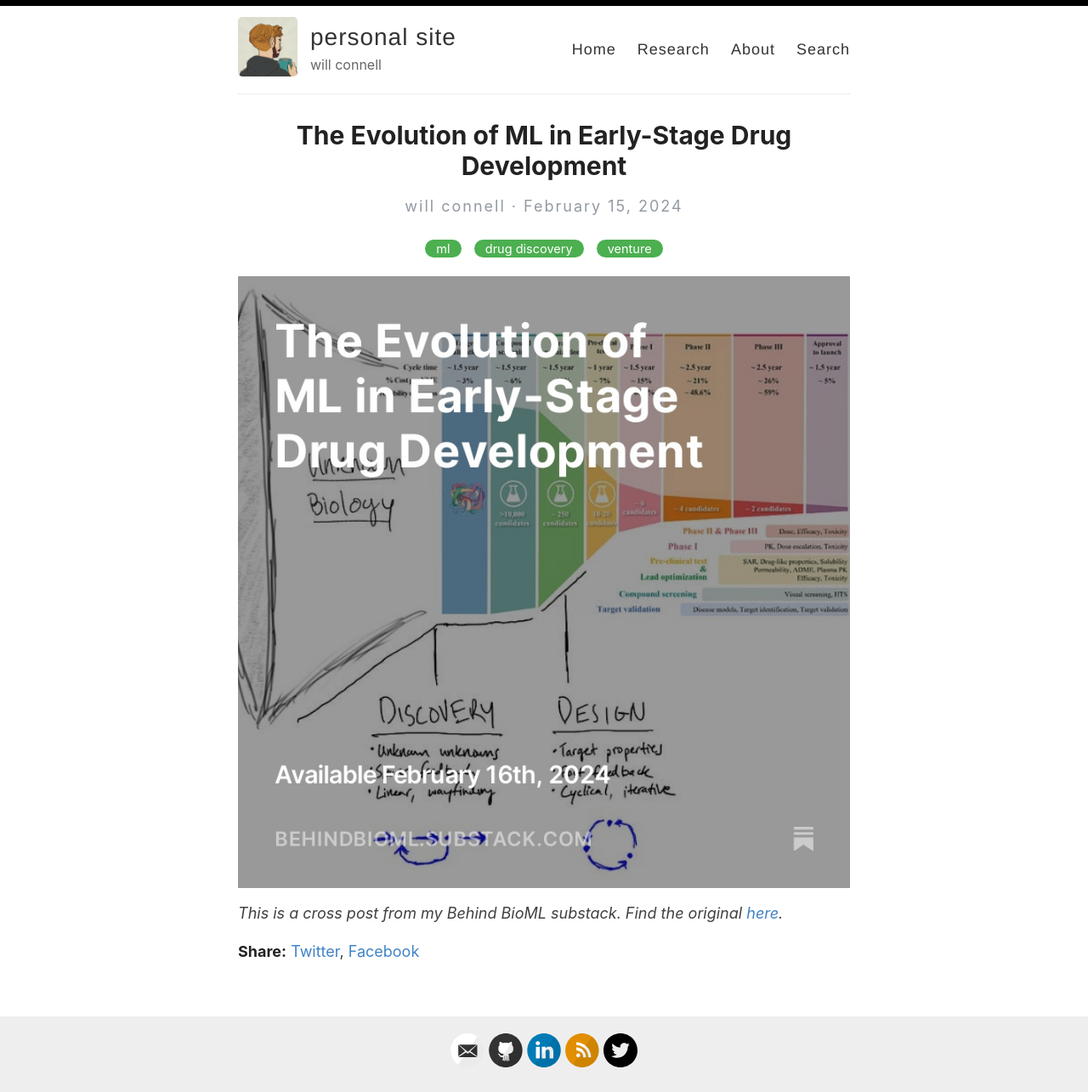
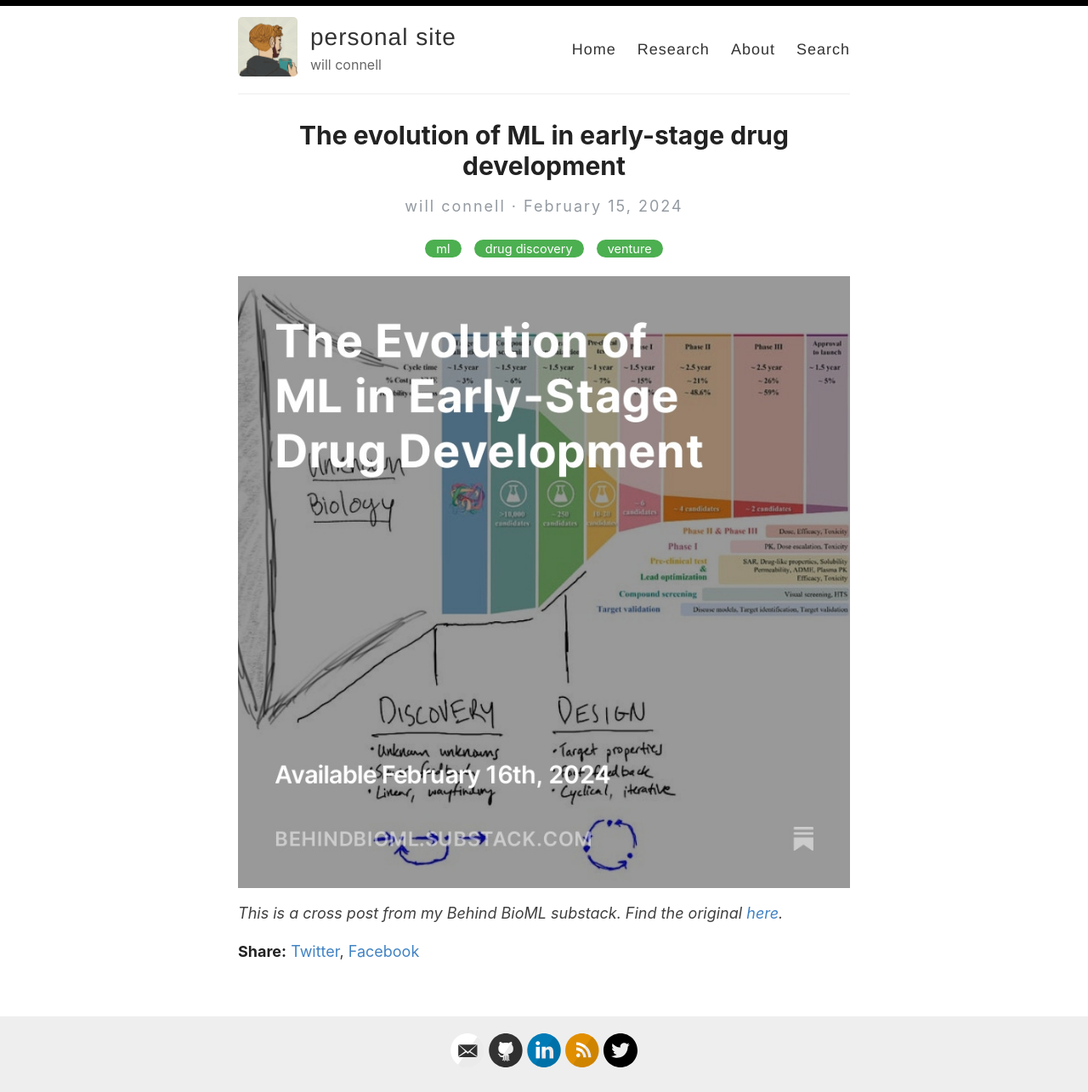
Before and after one commit to wconnell/wconnell.github.io, a Jekyll site: the page built from _posts/2024-02-15-ml-dd.md, in a window 1280 px wide. Shown: the whole page at 85% size. Built offline with Jekyll 4.4.1, drawn with Linux system fonts in a browser that asks for light colours.

```diff
--- a/_posts/2024-02-15-ml-dd.md
+++ b/_posts/2024-02-15-ml-dd.md
@@ -1,6 +1,6 @@
 ---
 layout: post
-title:  "The Evolution of ML in Early-Stage Drug Development"
+title:  "The evolution of ML in early-stage drug development"
 categories: [ml,drug discovery,venture]
 ---
 
```
